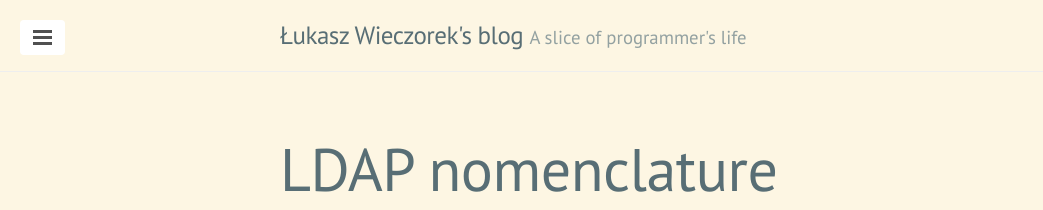
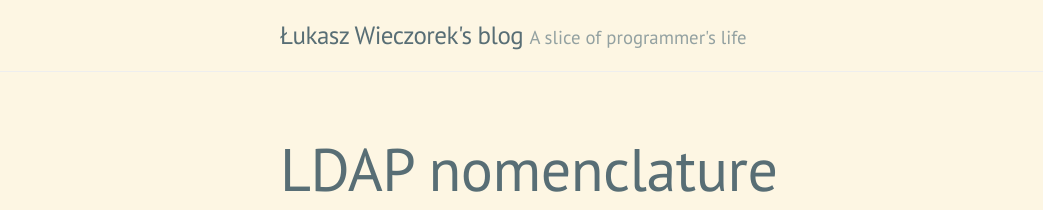
Before and after one commit to wieczorek1990/wieczorek1990.github.io, a Jekyll site: the page built from index.html, in a window 1280 px wide. Shown: the top 210 px of the page, without its empty margins (0-1043 px from the left). Built offline with Jekyll 4.4.1, drawn with Linux system fonts in a browser that asks for light colours; the list of posts is cut into pages by our own code.

Commit message:
Remove sidebar

```diff
--- a/_includes/sidebar.html
+++ /dev/null
@@ -1,38 +0,0 @@
-<!-- Target for toggling the sidebar `.sidebar-checkbox` is for regular
-     styles, `#sidebar-checkbox` for behavior. -->
-<input type="checkbox" class="sidebar-checkbox" id="sidebar-checkbox">
-
-<!-- Toggleable sidebar -->
-<div class="sidebar" id="sidebar">
-  <div class="sidebar-item">
-    <p>{{ site.description }}</p>
-  </div>
-
-  <nav class="sidebar-nav">
-    <a class="sidebar-nav-item{% if page.title == "Home" %} active{% endif %}" href="/">Home</a>
-
-    {% comment %}
-      The code below dynamically generates a sidebar nav of pages with
-      `layout: page` in the front-matter. See readme for usage.
-    {% endcomment %}
-
-    {% assign pages_list = site.pages %}
-    {% for node in pages_list %}
-      {% if node.title != null %}
-        {% if node.layout == "page" %}
-          <a class="sidebar-nav-item{% if page.url == node.url %} active{% endif %}" href="{{ node.url }}">{{ node.title }}</a>
-        {% endif %}
-      {% endif %}
-    {% endfor %}
-
-    <!--a class="sidebar-nav-item" href="{{ site.github.repo }}/archive/v{{ site.version }}.zip">Download</a>
-    <a class="sidebar-nav-item" href="{{ site.github.repo }}">GitHub project</a>
-    <span class="sidebar-nav-item">Currently v{{ site.version }}</span-->
-  </nav>
-
-  <div class="sidebar-item">
-    <p>
-      &copy; {{ site.time | date: '%Y' }}. All rights reserved.
-    </p>
-  </div>
-</div>
--- a/_layouts/default.html
+++ b/_layouts/default.html
@@ -4,8 +4,6 @@
   {% include head.html %}
 
   <body>
-
-    {% include sidebar.html %}
 
     <!-- Wrap is the content to shift when toggling the sidebar. We wrap the
          content to avoid any CSS collisions with our real content. -->
@@ -24,7 +22,5 @@
       </div>
     </div>
 
-    <label for="sidebar-checkbox" class="sidebar-toggle"></label>
-
   </body>
 </html>
```
Also changed, not shown: CNAME (line endings or trailing spaces).
